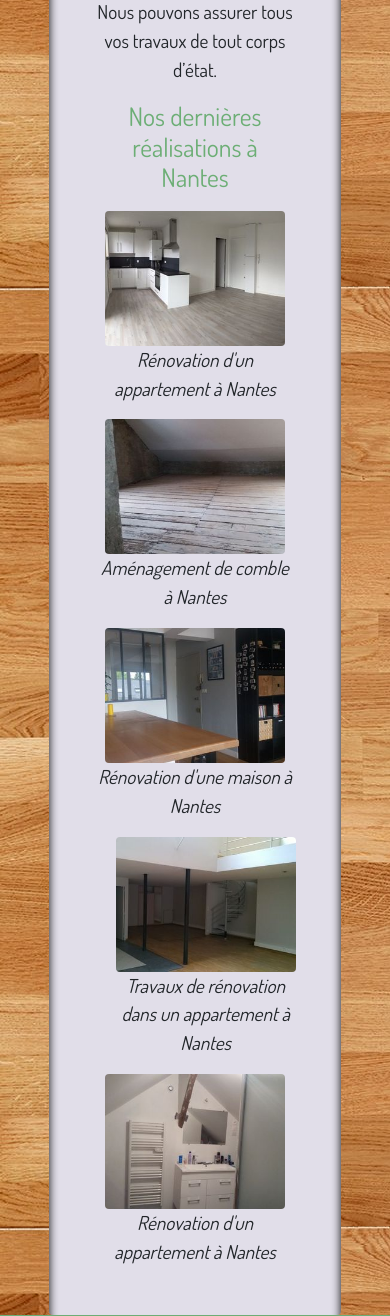
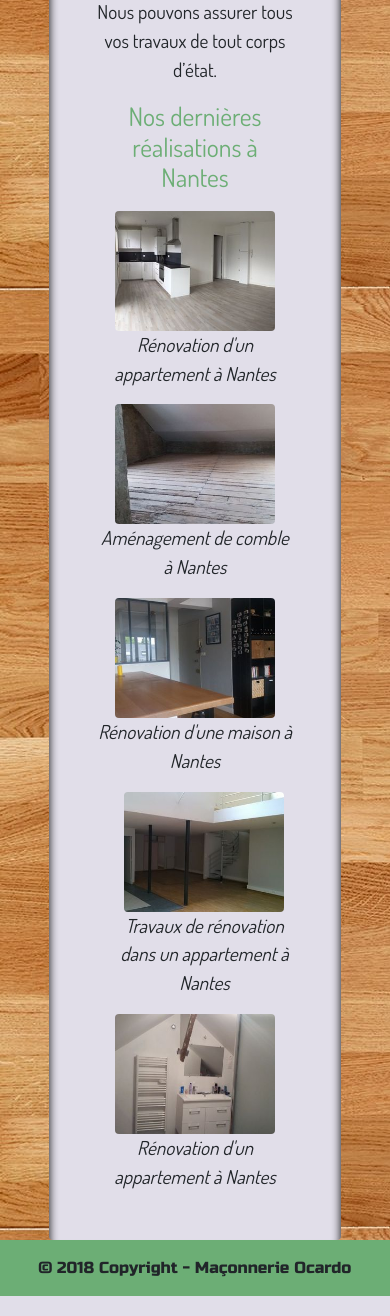
Before and after one commit to franckmassa/projetPHPXml, a PHP site: a page that uses index.php in a window 390 px wide. Shown: the part 654-1970 px from the top of the page. Run offline with PHP 8.4, Linux system fonts and the light colour scheme.

Commit message:
modif taille image

```diff
--- a/assets/css/style.css
+++ b/assets/css/style.css
@@ -69,7 +69,7 @@ label{
     font-size: 1.6em;
   }
   img{
-    width: 180px;
+    width: 160px;
   }
 
 }
```
